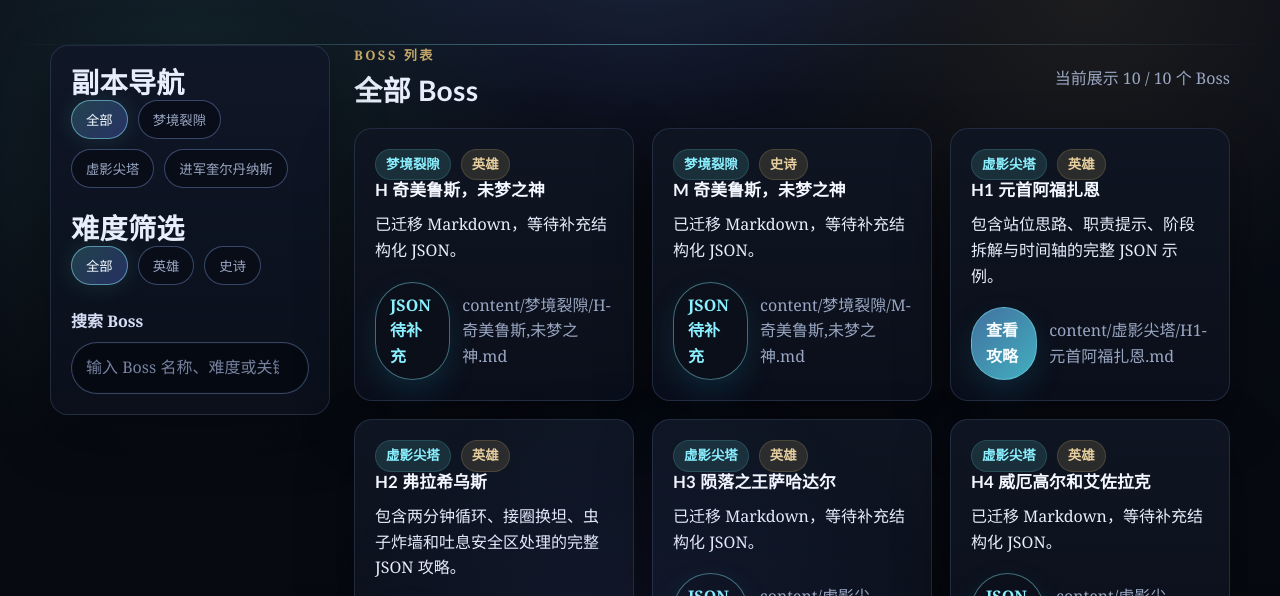
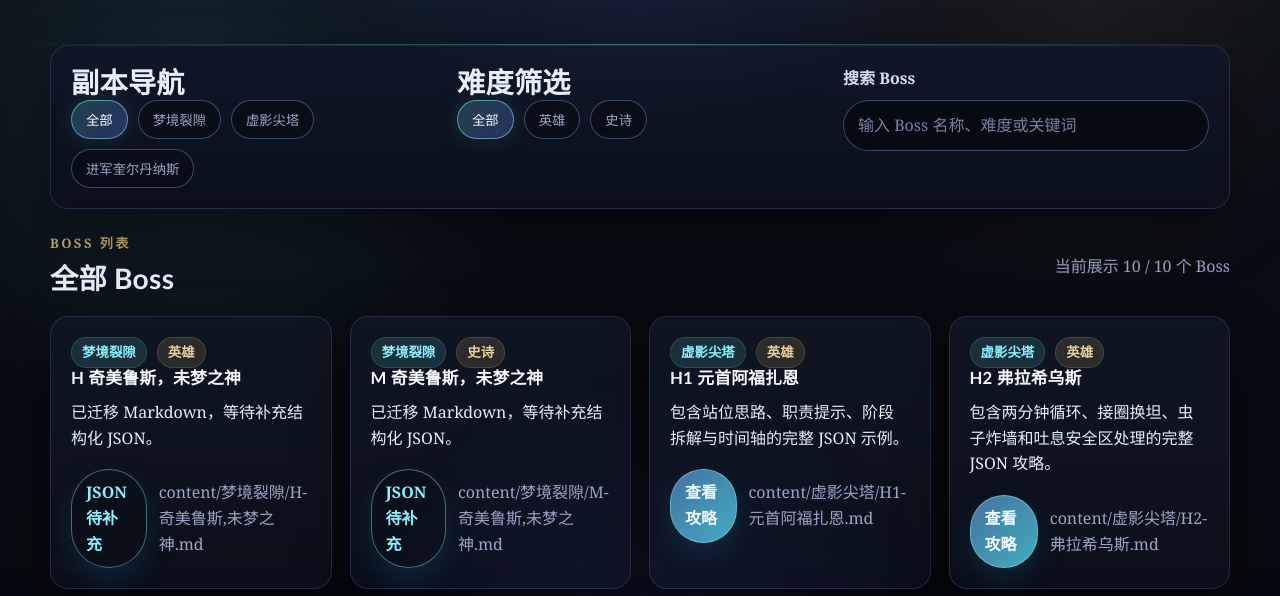
Before and after one commit to ReElaine/MidNightRaid, a plain HTML site: page docs/index.html in a window 1280 px wide. Shown: the part 191-787 px from the top of the page. Drawn offline with Linux system fonts and the light colour scheme.

Commit message:
style: stack homepage filters above boss list

```diff
--- a/docs/assets/css/style.css
+++ b/docs/assets/css/style.css
@@ -129,7 +129,7 @@ h3 {
 
 .page-grid {
   display: grid;
-  grid-template-columns: 280px minmax(0, 1fr);
+  grid-template-columns: 1fr;
   gap: 24px;
   padding-bottom: 48px;
 }
@@ -146,17 +146,21 @@ h3 {
 }
 
 .sidebar {
-  position: sticky;
-  top: 20px;
-  align-self: start;
   padding: 20px;
   background:
     linear-gradient(180deg, rgba(16, 23, 38, 0.98), rgba(10, 15, 27, 0.95)),
     var(--panel);
+  display: grid;
+  grid-template-columns: repeat(3, minmax(0, 1fr));
+  gap: 20px;
 }
 
 .sidebar section + section {
-  margin-top: 24px;
+  margin-top: 0;
+}
+
+.sidebar section {
+  min-width: 0;
 }
 
 .search-label {
@@ -525,12 +529,8 @@ h3 {
 }
 
 @media (max-width: 900px) {
-  .page-grid {
+  .sidebar {
     grid-template-columns: 1fr;
-  }
-
-  .sidebar {
-    position: static;
   }
 
   .section-heading {
```
